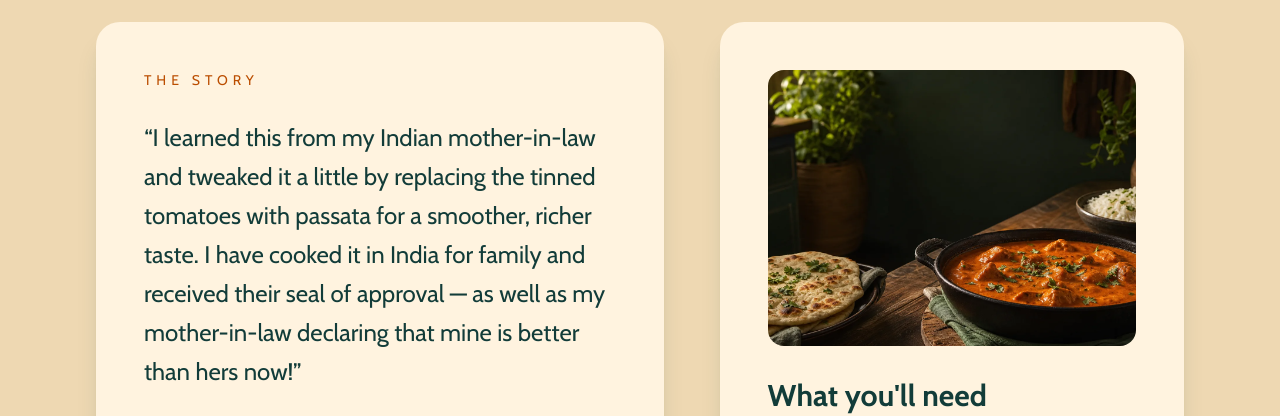
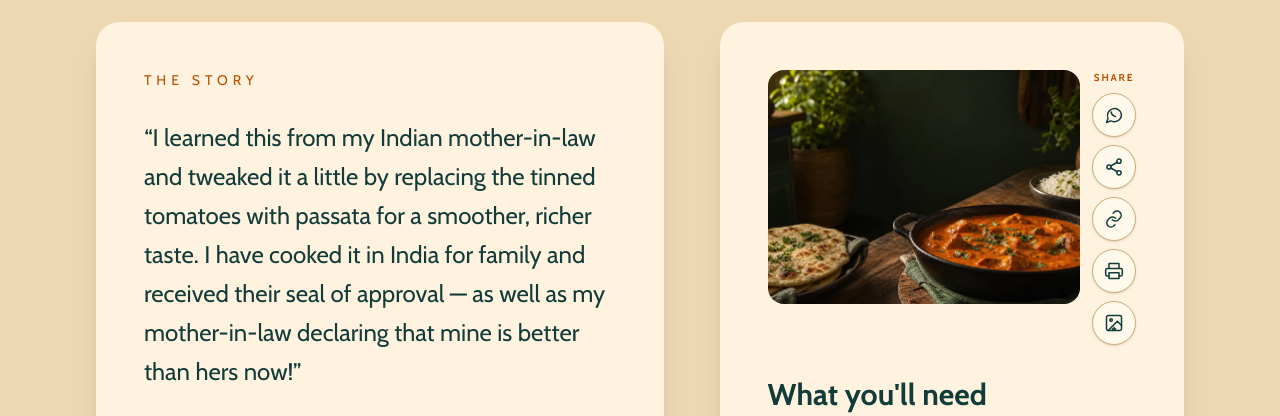
Before and after one commit to OPRUK/opr-platform, a Next.js app: page /family-cookbook/daves-butter-chicken in a window 1280 px wide. Shown: the part 508-924 px from the top of the page. Built offline with nearby package versions, Linux system fonts and the light colour scheme; no server answers; the database is empty.

Commit message:
Move recipe actions beside images and simplify to icon buttons

```diff
--- a/app/components/RecipeActions.tsx
+++ b/app/components/RecipeActions.tsx
@@ -142,54 +142,56 @@ export default function RecipeActions({
     }, "image/png");
   }
 
+  const iconButtonClass =
+    "flex h-11 w-11 items-center justify-center rounded-full border border-[#D1AD75] bg-[#FFF9EC] text-[#123C39] shadow-sm transition hover:-translate-y-0.5 hover:border-[#123C39] hover:bg-[#123C39] hover:text-white focus-visible:outline-2 focus-visible:outline-offset-2 focus-visible:outline-[#123C39]";
+
   return (
-    <section className="bg-[#EED8B2] px-6 py-16 text-center print:hidden">
-      <div className="mx-auto max-w-3xl rounded-3xl border border-[#D1AD75]/80 bg-[#FFF3DF] px-6 py-10 shadow-lg shadow-[#1C5A50]/10 md:px-10">
-        <p className="text-sm uppercase tracking-[0.35em] text-amber-700">
-          Pass it on
+    <div className="shrink-0 print:hidden" aria-label="Share and save this recipe">
+      <p className="mb-2 text-center text-[10px] font-bold uppercase tracking-[0.18em] text-amber-700">
+        Share
       </p>
-        <h2 className="mt-4 text-3xl font-bold md:text-4xl">
-          A good recipe is better when it&apos;s shared.
-        </h2>
-        <div className="mt-8 flex flex-wrap justify-center gap-3">
-          <button
-            type="button"
-            onClick={shareOnWhatsApp}
-            className="rounded-full bg-[#2E7D4F] px-5 py-3 text-sm font-medium text-white transition hover:scale-105"
-          >
-            WhatsApp
+      <div className="flex flex-col gap-2">
+        <button type="button" onClick={shareOnWhatsApp} className={iconButtonClass} aria-label="Share on WhatsApp" title="Share on WhatsApp">
+          <svg aria-hidden="true" viewBox="0 0 24 24" className="h-5 w-5" fill="none" stroke="currentColor" strokeWidth="1.8" strokeLinecap="round" strokeLinejoin="round">
+            <path d="M21 11.5a8.4 8.4 0 0 1-9 8.5 9.5 9.5 0 0 1-4-.9L3 21l1.8-4.8A8.5 8.5 0 1 1 21 11.5Z" />
+            <path d="M8.6 8.3c.4 3.1 2 4.8 5.2 5.4" />
+          </svg>
         </button>
-          <button
-            type="button"
-            onClick={shareOnFacebook}
-            className="rounded-full bg-[#4267B2] px-5 py-3 text-sm font-medium text-white transition hover:scale-105"
-          >
-            Facebook
+        <button type="button" onClick={shareOnFacebook} className={iconButtonClass} aria-label="Share on Facebook" title="Share on Facebook">
+          <svg aria-hidden="true" viewBox="0 0 24 24" className="h-5 w-5" fill="none" stroke="currentColor" strokeWidth="1.8" strokeLinecap="round" strokeLinejoin="round">
+            <circle cx="18" cy="5" r="2.5" />
+            <circle cx="6" cy="12" r="2.5" />
+            <circle cx="18" cy="19" r="2.5" />
+            <path d="m8.2 10.8 7.6-4.5M8.2 13.2l7.6 4.5" />
+          </svg>
         </button>
-          <button
-            type="button"
-            onClick={() => void copyLink()}
-            className="rounded-full border border-[#123C39] px-5 py-3 text-sm font-medium transition hover:bg-[#123C39] hover:text-white"
-          >
-            {copied ? "Link copied" : "Copy link"}
+        <button type="button" onClick={() => void copyLink()} className={iconButtonClass} aria-label={copied ? "Link copied" : "Copy recipe link"} title={copied ? "Link copied" : "Copy recipe link"}>
+          {copied ? (
+            <svg aria-hidden="true" viewBox="0 0 24 24" className="h-5 w-5" fill="none" stroke="currentColor" strokeWidth="2" strokeLinecap="round" strokeLinejoin="round">
+              <path d="m5 12 4 4L19 6" />
+            </svg>
+          ) : (
+            <svg aria-hidden="true" viewBox="0 0 24 24" className="h-5 w-5" fill="none" stroke="currentColor" strokeWidth="1.8" strokeLinecap="round" strokeLinejoin="round">
+              <path d="M10 13a5 5 0 0 0 7.1.1l2-2a5 5 0 0 0-7.1-7.1l-1.1 1.1" />
+              <path d="M14 11a5 5 0 0 0-7.1-.1l-2 2A5 5 0 0 0 12 20l1.1-1.1" />
+            </svg>
+          )}
         </button>
-          <button
-            type="button"
-            onClick={() => window.print()}
-            className="rounded-full border border-[#123C39] px-5 py-3 text-sm font-medium transition hover:bg-[#123C39] hover:text-white"
-          >
-            Print recipe
+        <button type="button" onClick={() => window.print()} className={iconButtonClass} aria-label="Print recipe" title="Print recipe">
+          <svg aria-hidden="true" viewBox="0 0 24 24" className="h-5 w-5" fill="none" stroke="currentColor" strokeWidth="1.8" strokeLinecap="round" strokeLinejoin="round">
+            <path d="M6 9V3h12v6M6 18H4a2 2 0 0 1-2-2v-5a2 2 0 0 1 2-2h16a2 2 0 0 1 2 2v5a2 2 0 0 1-2 2h-2" />
+            <path d="M6 14h12v7H6z" />
+          </svg>
         </button>
-          <button
-            type="button"
-            onClick={() => void downloadInstagramCard()}
-            className="rounded-full bg-[#9A622A] px-5 py-3 text-sm font-medium text-white transition hover:scale-105 hover:bg-[#7A481B]"
-          >
-            Instagram card
+        <button type="button" onClick={() => void downloadInstagramCard()} className={iconButtonClass} aria-label="Download social media card" title="Download social media card">
+          <svg aria-hidden="true" viewBox="0 0 24 24" className="h-5 w-5" fill="none" stroke="currentColor" strokeWidth="1.8" strokeLinecap="round" strokeLinejoin="round">
+            <rect x="3" y="3" width="18" height="18" rx="2" />
+            <circle cx="8.5" cy="8.5" r="1.5" />
+            <path d="m21 15-5-5L5 21M12 17v4m-2-2 2 2 2-2" />
+          </svg>
         </button>
       </div>
-        {instagramMessage ? <p className="mt-5 text-sm text-stone-600">{instagramMessage}</p> : null}
+      <p className="sr-only" aria-live="polite">{instagramMessage}</p>
     </div>
-    </section>
   );
 }
--- a/app/family-cookbook/[slug]/page.tsx
+++ b/app/family-cookbook/[slug]/page.tsx
@@ -188,13 +188,16 @@ export default async function RecipePage({
         </article>
 
         <aside className="rounded-3xl bg-[#FFF3DF] p-8 shadow-xl shadow-[#1C5A50]/15 md:p-12">
+          <div className="mb-8 flex items-start gap-3">
             <Image
               src={recipe.image}
               alt={recipe.title}
               width={1200}
               height={900}
-            className="mb-8 aspect-[4/3] w-full rounded-2xl object-cover"
+              className="min-w-0 flex-1 aspect-[4/3] rounded-2xl object-cover"
             />
+            <RecipeActions title={recipe.title} imageUrl={recipe.image} />
+          </div>
           <h2 className="text-3xl font-bold">What you&apos;ll need</h2>
           <ul className="mt-7 space-y-4 leading-7 text-stone-700">
             {recipe.ingredients.map((ingredient) => (
@@ -265,7 +268,6 @@ export default async function RecipePage({
       <FamiliesWhoMadeThis cooks={communityCooks} recipeTitle={recipe.title} />
       <CommunityCookForm recipeSlug={recipe.slug} recipeTitle={recipe.title} />
 
-      <RecipeActions title={recipe.title} imageUrl={recipe.image} />
 
       <section className="px-6 py-20 text-center">
         <Link
--- a/app/family-cookbook/community/[id]/page.tsx
+++ b/app/family-cookbook/community/[id]/page.tsx
@@ -216,7 +216,10 @@ export default async function CommunityRecipePage({
           <p className="mt-10 border-t border-[#D1AD75] pt-6 text-sm italic text-stone-600">Shared with the Other People&apos;s Recipes community.</p>
         </article>
         <aside className="rounded-3xl bg-[#FFF3DF] p-8 shadow-xl shadow-[#1C5A50]/15 md:p-12">
-          {imageUrl ? <Image src={imageUrl} alt={recipe.title} width={800} height={600} unoptimized className="mb-8 aspect-[4/3] w-full rounded-2xl object-cover" /> : null}
+          <div className="mb-8 flex items-start gap-3">
+            {imageUrl ? <Image src={imageUrl} alt={recipe.title} width={800} height={600} unoptimized className="min-w-0 flex-1 aspect-[4/3] rounded-2xl object-cover" /> : <div className="flex aspect-[4/3] min-w-0 flex-1 items-center justify-center rounded-2xl bg-[#DDBB82] px-6 text-center font-bold">A treasured family recipe</div>}
+            <RecipeActions title={recipe.title} imageUrl={imageUrl} />
+          </div>
           <p className="text-sm uppercase tracking-[0.25em] text-amber-700">{recipe.category}</p>
           {recipe.servings ? <p className="mt-2 text-sm text-stone-600">Serves {recipe.servings}</p> : null}
           {recipe.prep_time_minutes || recipe.cook_time_minutes ? (
@@ -294,7 +297,6 @@ export default async function CommunityRecipePage({
       ) : null}
       <FamiliesWhoMadeThis cooks={communityCooks} recipeTitle={recipe.title} />
       <CommunityCookForm recipeId={recipe.id} recipeTitle={recipe.title} />
-      <RecipeActions title={recipe.title} imageUrl={imageUrl} />
       <section className="px-6 py-20 text-center">
         <Link
           href="/family-cookbook"
```
Lines whose indentation alone changed are shown as unchanged.
